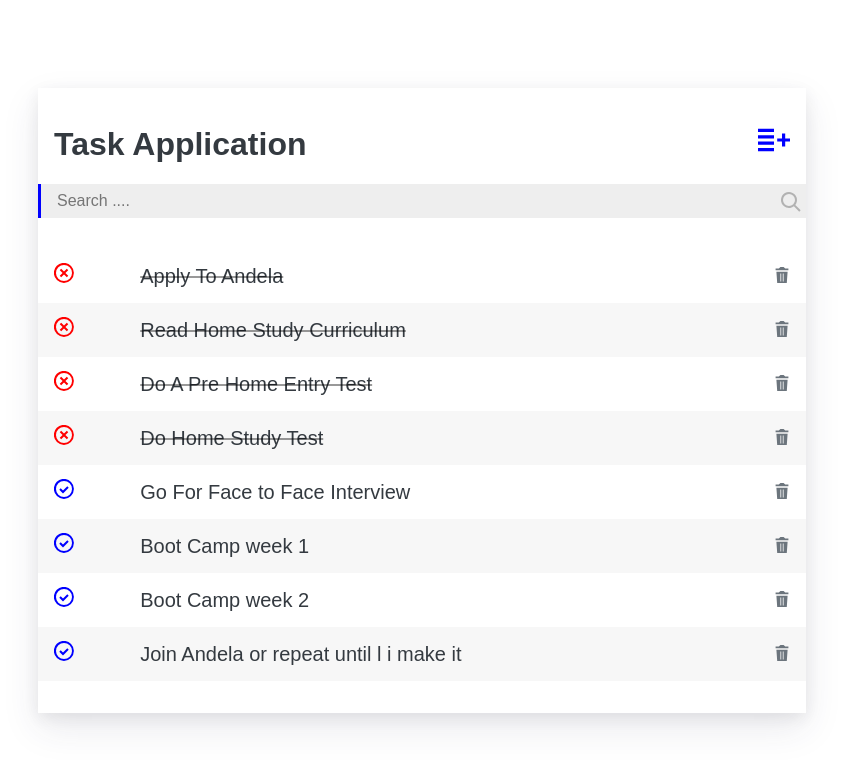
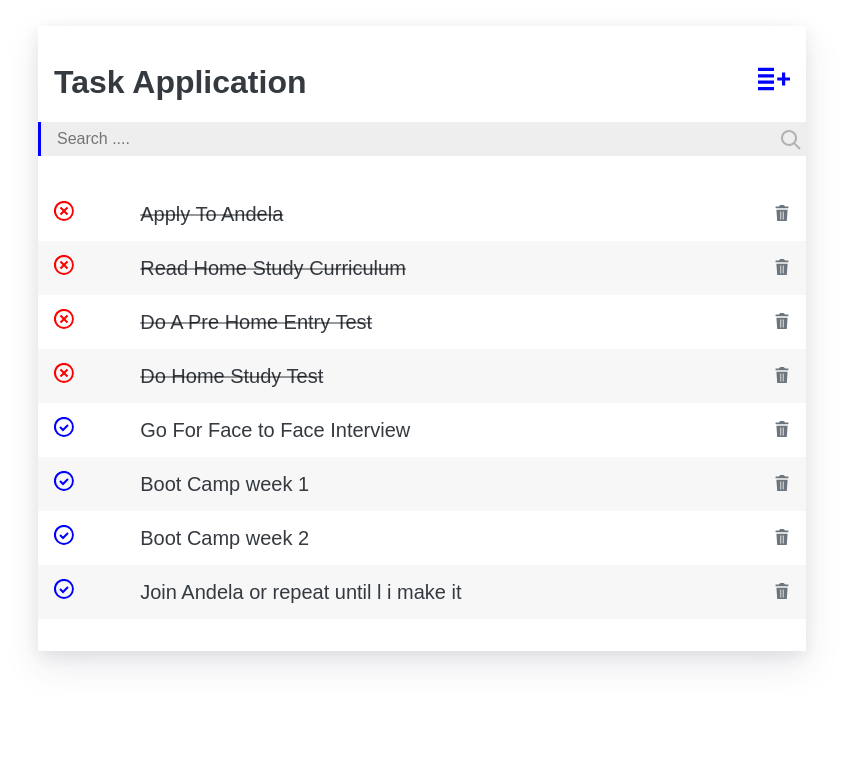
Before and after one commit to krmroland/react-task-app, a React (Create React App) app: page / in a window 1280 px wide. Shown: the top 766 px of the page, without its empty margins (218-1061 px from the left). Built offline with nearby package versions, Linux system fonts and the light colour scheme.

Commit message:
Fix bug where the page was unable to scroll if the contents where more than 100% height

```diff
--- a/src/App.css
+++ b/src/App.css
@@ -4,7 +4,6 @@
 }
 html,
 body {
-    height: 100%;
     width: 100%;
     box-sizing: content-box;
 }
@@ -17,6 +16,7 @@
     font-weight: 400;
     line-height: 1.5;
     color: #343a40;
+    padding-top: 1rem;
 }
 
 svg {
```
